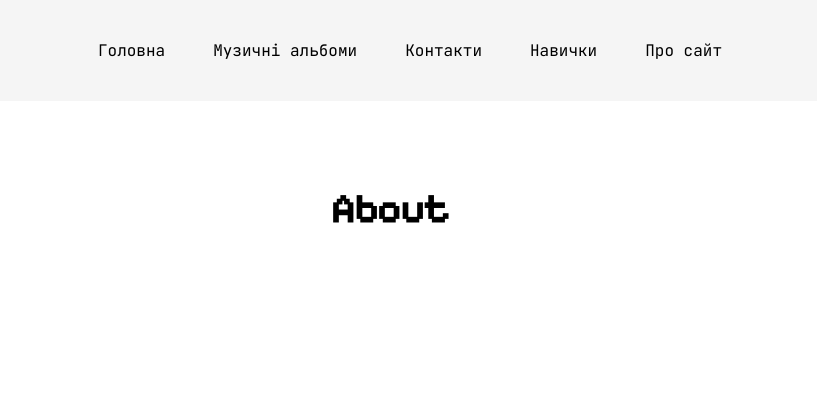
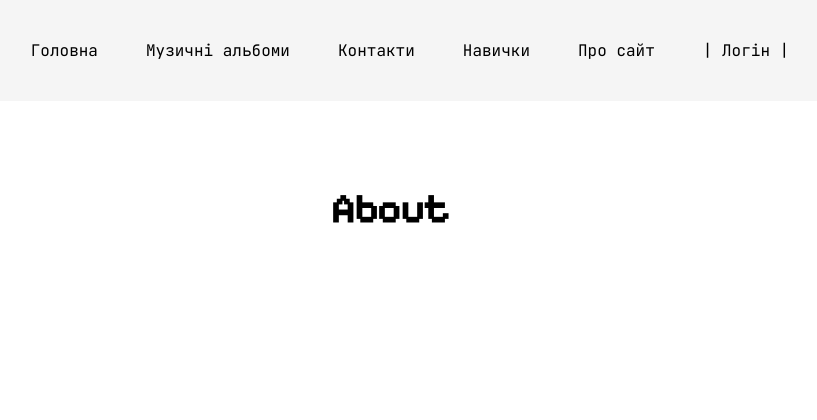
Before and after one commit to LostHopes/Flask-labs, a Flask app: page /about in a window 1280 px wide. Shown: the top 420 px of the page, without its empty margins (250-1067 px from the left). Run offline with Flask 3, Linux system fonts and the light colour scheme; some libraries are stand-ins or nearby versions.

Commit message:
modified base.html: added login page

```diff
--- a/flask/app/templates/base.html
+++ b/flask/app/templates/base.html
@@ -23,6 +23,7 @@
                 <li><a href="{{ url_for('contact') }}">Контакти</a></li>
                 <li><a href="{{ url_for('skills') }}">Навички</a></li>
                 <li><a href="{{ url_for('about') }}">Про сайт</a></li>
+                <li><a href="{{ url_for('login') }}">| Логін |</a></li>
             </ul>
         </nav>
     </header>
```
